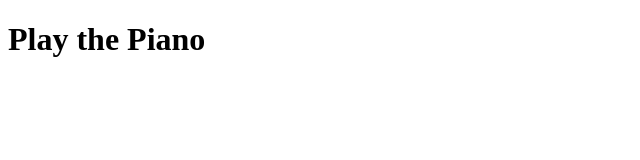
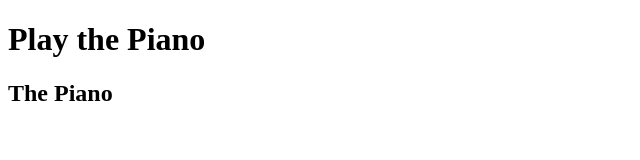
Before and after one commit to khye1/piano-js, a plain HTML site: page index.html in a window 1280 px wide. Shown: the whole page, without its empty margins (0-640 px from the left). Drawn offline with Linux system fonts and the light colour scheme.

Commit message:
First commit

```diff
--- a/index.html
+++ b/index.html
@@ -9,6 +9,7 @@
 </head>
 <body>
     <h1>Play the Piano</h1>
+    <h2>The Piano</h2>
 
 
 
```
